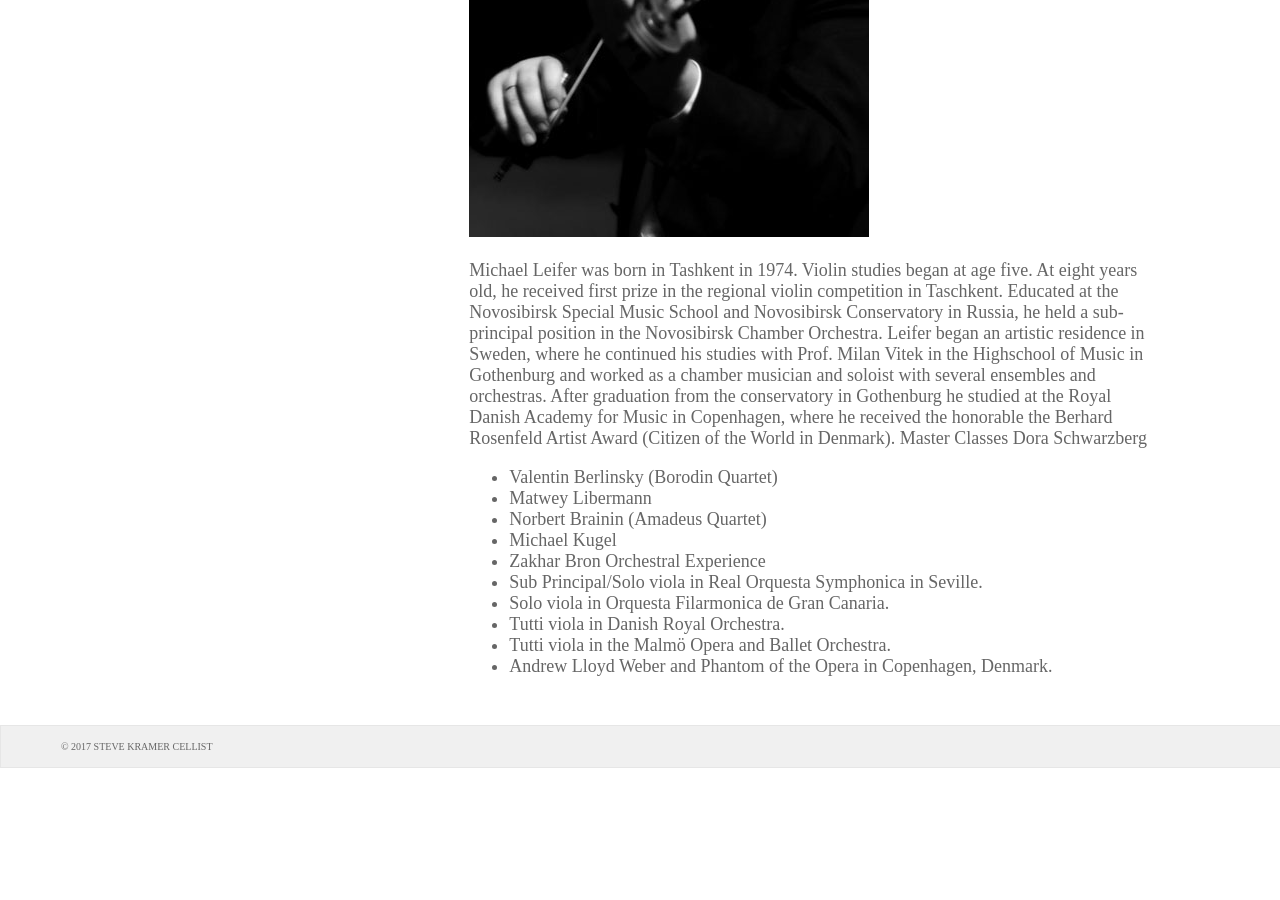
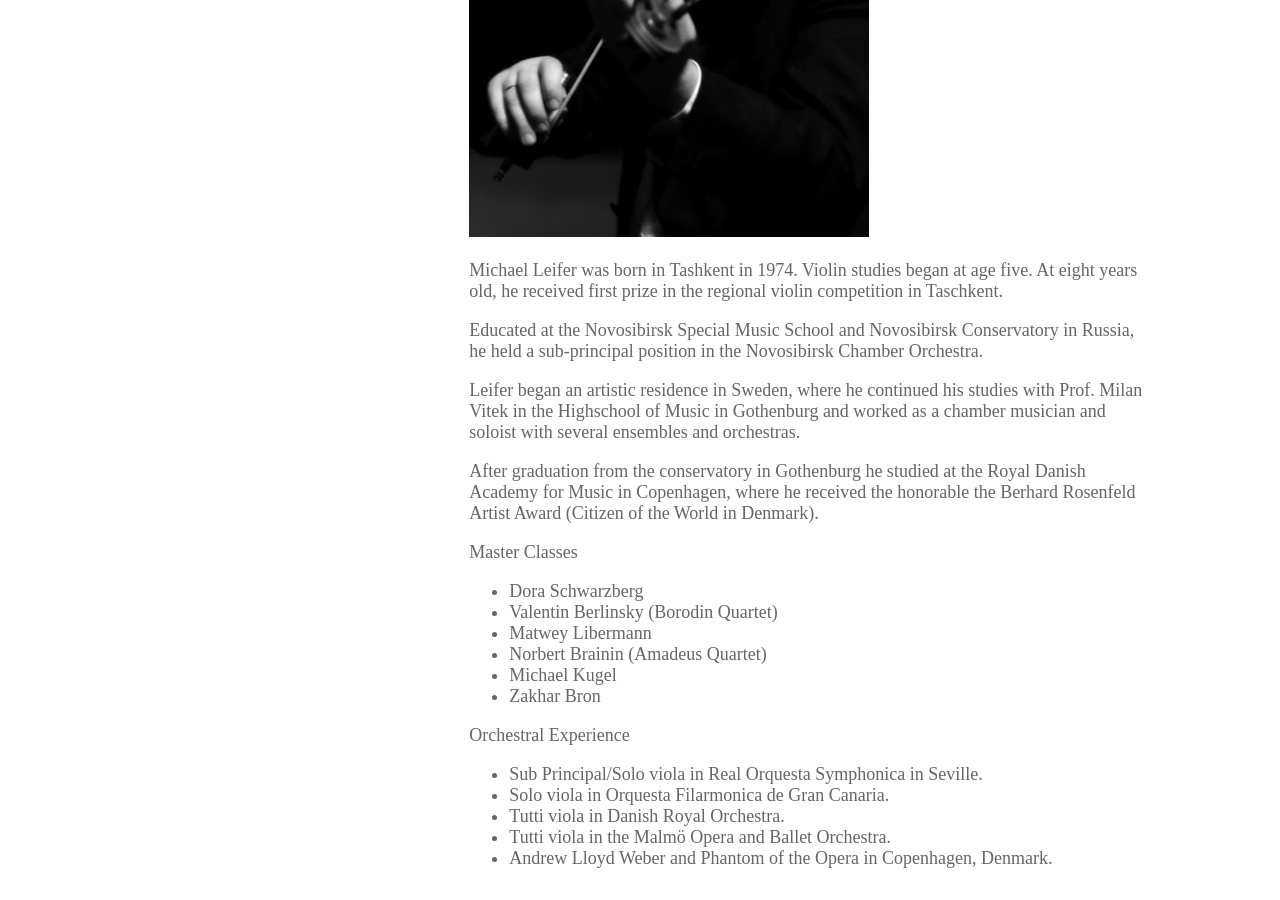
Before and after one commit to stevekramercellist/cellist, a Jekyll site: the page built from leifer.md, in a window 1280 px wide and 900 px high, scrolled down 621 px. Built offline with Jekyll 4.4.1, drawn with Linux system fonts in a browser that asks for light colours; nearby versions of some CDN libraries; before the commit the page ends 1389 px from its top, so only the background shows below that.

```diff
--- a/leifer.md
+++ b/leifer.md
@@ -8,16 +8,21 @@ layout: sidebar
 ![Michael Leifer](/images/leifer.jpg "Michael Leifer")
 
 Michael Leifer was born in Tashkent in 1974. Violin studies began at age five. At eight years old, he received first prize in the regional violin competition in Taschkent.
+
 Educated at the Novosibirsk Special Music School and Novosibirsk Conservatory in Russia, he held a sub-principal position in the Novosibirsk Chamber Orchestra.
+
 Leifer began an artistic residence in Sweden, where he continued his studies with Prof. Milan Vitek in the Highschool of Music in Gothenburg and worked as a chamber musician and soloist with several ensembles and orchestras.
+
 After graduation from the conservatory in Gothenburg he studied at the Royal Danish Academy for Music in Copenhagen, where he received the honorable the Berhard Rosenfeld Artist Award (Citizen of the World in Denmark).
+
 Master Classes
-Dora Schwarzberg
+* Dora Schwarzberg
 * Valentin Berlinsky (Borodin Quartet)
 * Matwey Libermann
 * Norbert Brainin (Amadeus Quartet)
 * Michael Kugel
 * Zakhar Bron
+
 Orchestral Experience
 * Sub Principal/Solo viola in Real Orquesta Symphonica in Seville.
 * Solo viola in Orquesta Filarmonica de Gran Canaria.
```
